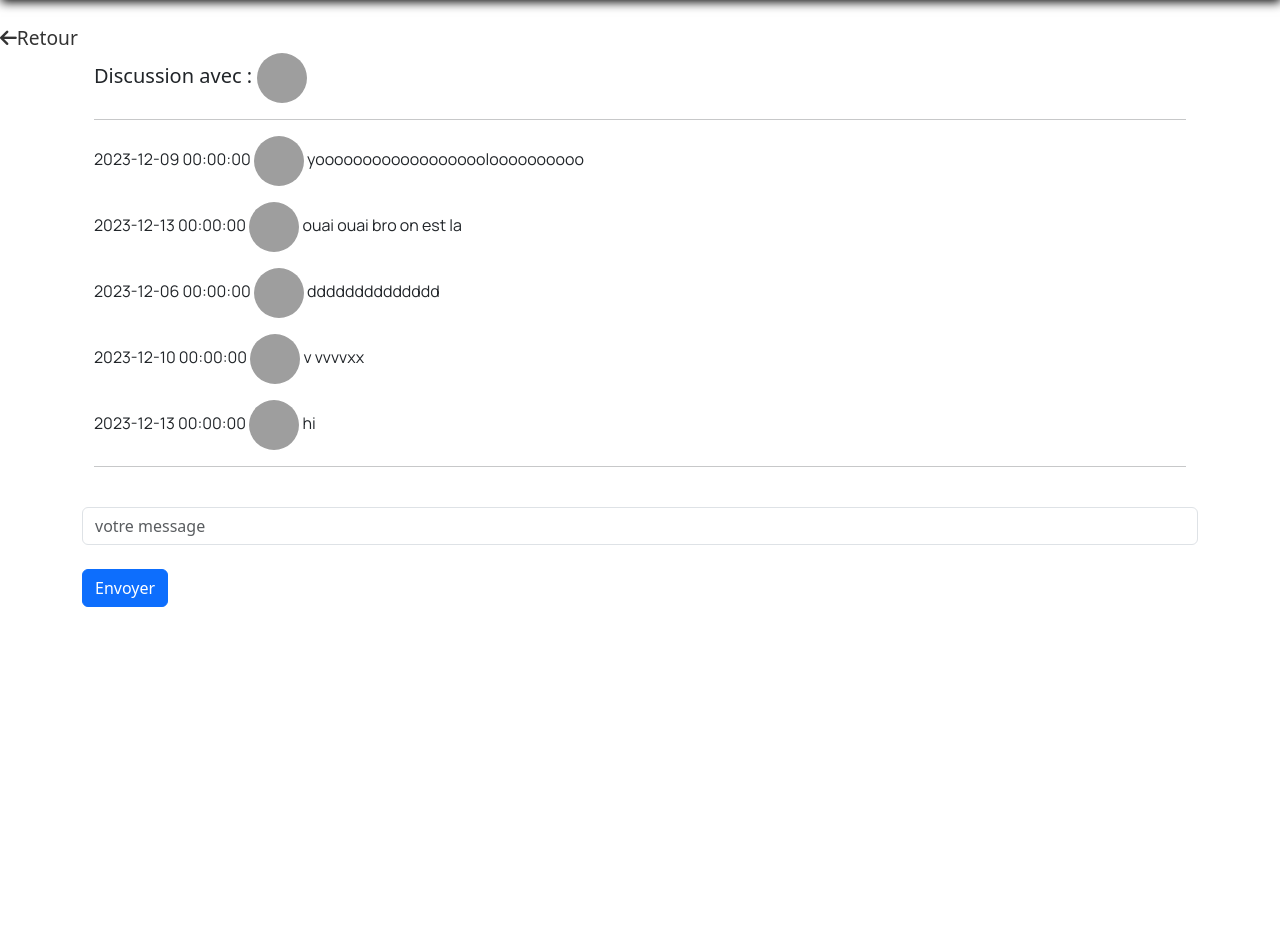
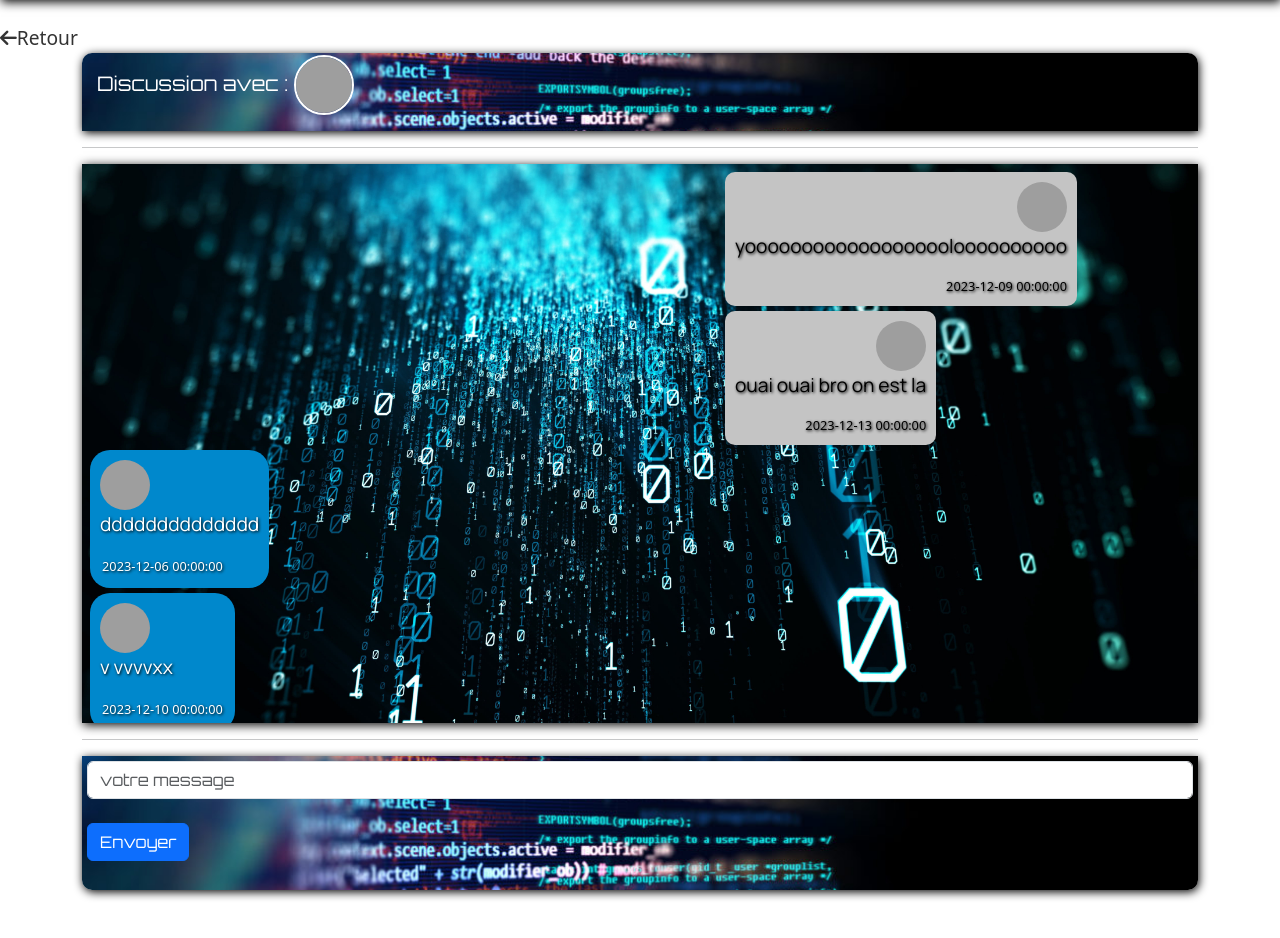
Before and after one commit to apexdevweb/code-farmers, a PHP site: page /mp.php?id=38 in a window 1280 px wide; the page is wider, and only the part inside the window is pictured. Shown: the part 75-1013 px from the top of that part. Run offline with PHP 8.4, Linux system fonts and the light colour scheme; a user stored in the database is signed in; data comes from the database, SQL or seed files in the repository; some libraries are stand-ins or nearby versions; grey boxes are pictures that could not be loaded.

Commit message:
Version 1.0

```diff
--- a/asset/style.css
+++ b/asset/style.css
@@ -511,31 +511,7 @@ p {
   justify-content: space-between;
 }
 /**************skill fin*********************/
-/**************WOR IN PROGRESS*********************/
-.warnning {
-  display: flex;
-  flex-direction: column;
-  align-items: center;
-  justify-content: center;
-  text-align: center;
-  height: auto;
-  width: 25vw;
-  margin-left: auto;
-  margin-right: auto;
-  font-family: "Manrope", sans-serif;
-  border: 2px solid white;
-  background-color: red;
-  border-radius: 10px;
-  box-shadow: 1px 2px 3px #000;
-  color: #fff;
-  transform: translateY(50%);
-  text-shadow: 1px 2px 3px #000;
-}
-.warnning > h3 {
-  text-align: center;
-}
 
-/**************WOR IN PROGRESS FIN*********************/
 /**************Primary bande*********************/
 #primary_bande {
   height: auto;
@@ -574,6 +550,118 @@ p {
   justify-content: space-evenly;
 }
 /**************editeur profil FIN*********************/
+/*********************MESSAGERIE********************************/
+#messages > .container-msg {
+  padding: 3px;
+  height: 50vh;
+  width: 100%;
+  box-sizing: border-box;
+  overflow-y: scroll;
+  overflow-x: hidden;
+  background: url("wallpapper/bgtree.jpg") no-repeat 90% 40%;
+  background-size: cover;
+  box-shadow: 1px 2px 10px #000;
+}
+#messages > h5 {
+  padding: 2px 0 0 15px;
+  height: 7vh;
+  width: 100%;
+  color: #fff;
+  background: url("wallpapper/bgone.jpg") no-repeat 50% 50%;
+  background-size: cover;
+  font-family: "Orbitron", sans-serif;
+  box-shadow: 1px 2px 10px #000;
+  border-top-left-radius: 10px;
+  border-top-right-radius: 10px;
+}
+
+.GlobalMsg > form {
+  padding: 5px;
+  height: 12vh;
+  width: 100%;
+  color: #fff;
+  background: url("wallpapper/bgone.jpg") no-repeat 50% 50%;
+  background-size: cover;
+  font-family: "Orbitron", sans-serif;
+  box-shadow: 1px 2px 10px #000;
+  border-bottom-left-radius: 10px;
+  border-bottom-right-radius: 10px;
+}
+/*scrollbar custom message*/
+.container-msg ::-webkit-scrollbar {
+  height: 5px;
+  width: 7px;
+  border-radius: 15px;
+}
+.container-msg ::-webkit-scrollbar-track {
+  background-color: #000;
+  border-radius: 15px;
+}
+.container-msg ::-webkit-scrollbar-thumb {
+  background: linear-gradient(#000, #e60000, #000);
+  border-radius: 15px;
+}
+/*scrollbar custom message FIN*/
+/************EXPEDITEUR***********************/
+.containerExpe {
+  margin: 5px;
+  padding: 10px;
+  display: flex;
+  flex-direction: column;
+  align-items: flex-start;
+  justify-content: start;
+  flex-wrap: wrap;
+  height: auto;
+  max-width: fit-content;
+  min-width: 10%;
+  background-color: #0088cc;
+  border-radius: 20px;
+  color: #fff;
+  font-size: 1.2rem;
+  font-weight: 500;
+  text-shadow: 1px 1px 3px #000;
+}
+.containerExpe > img {
+  width: 50px;
+  height: 50px;
+  border-radius: 50px;
+}
+.containerExpe > small {
+  padding: 2px;
+  border-radius: 5px;
+  font-size: 0.8rem;
+  text-shadow: 1px 1px 3px #000;
+}
+/************DESTINATAIRE***********************/
+.containerDesti {
+  margin: 5px 5px 5px 50vw;
+  padding: 10px;
+  display: flex;
+  flex-direction: column;
+  align-items: flex-end;
+  justify-content: end;
+  flex-wrap: wrap;
+  height: auto;
+  max-width: fit-content;
+  min-width: 10%;
+  background-color: #c4c4c4;
+  border-radius: 10px;
+  color: #000;
+  font-size: 1.2rem;
+  font-weight: 500;
+  text-shadow: 1px 1px 3px #000;
+}
+.containerDesti > img {
+  width: 50px;
+  height: 50px;
+  border-radius: 50px;
+}
+.containerDesti > small {
+  border-radius: 5px;
+  font-size: 0.8rem;
+  text-shadow: 1px 1px 3px #000;
+}
+/*********************MESSAGERIE FIN********************************/
 /****************FOOTER******************************************/
 footer {
   bottom: 0;
--- a/mp.php
+++ b/mp.php
@@ -16,18 +16,22 @@ include("includes/head.php");
     <br>
     <a href="messagerie.php"><i class="fa-solid fa-arrow-left"></i>Retour</a>
     <br>
-    <div class="container">
+    <div class="container GlobalMsg">
         <section id="messages">
-            <div class="container-sm">
-                <h5>Discussion avec : <img src="asset/image/<?= $_GET['id']; ?>" style="width: 50px; height: 50px; border-radius: 50px;"></h5>
-                <hr>
+            <h5>Discussion avec : <img src="asset/image/<?= $_GET['id']; ?>" style="width: 60px; height: 60px; border-radius: 50px; border: 2px solid #fff;"></h5>
+            <hr>
+            <div class="container-msg">
                 <!--on récupère et affiche le message du destinataire-->
                 <?php
                 $recupMsg = $bdd->prepare("SELECT * FROM msgprive WHERE id_expediteur = ? AND id_destinataire = ?");
                 $recupMsg->execute(array($_GET['id'], $_SESSION['id']));
                 while ($message = $recupMsg->fetch()) {
                 ?>
-                    <p><?= $message['msg_date'] . " " ?><img src="asset/image/<?= $_GET['id']; ?>" style="width: 50px; height: 50px; border-radius: 50px;"><?= " " . $message['message']; ?></p>
+                    <div class="containerDesti">
+                        <img src="asset/image/<?= $_GET['id']; ?>">
+                        <p><?= " " . $message['message']; ?></p>
+                        <small><?= $message['msg_date'] . " " ?></small>
+                    </div>
                 <?php
                 }
                 ?>
@@ -38,15 +42,18 @@ include("includes/head.php");
                 $recupMsg->execute(array($_SESSION['id'], $_GET['id']));
                 while ($message = $recupMsg->fetch()) {
                 ?>
-                    <p><?= $message['msg_date'] . " " ?><img src="asset/image/<?= $_SESSION['id']; ?>" style="width: 50px; height: 50px; border-radius: 50px;"><?= " " . $message['message']; ?></p>
+                    <div class="containerExpe">
+                        <img src="asset/image/<?= $_SESSION['id']; ?>" style="width: 50px; height: 50px; border-radius: 50px;">
+                        <p><?= " " . $message['message']; ?></p>
+                        <small><?= $message['msg_date'] . " " ?></small>
+                    </div>
                 <?php
                 }
                 ?>
                 <!--on récupère et affiche le message de l'expéditeur FIN-->
-                <hr>
             </div>
+            <hr>
         </section>
-        <br>
         <form method="POST">
             <div class="input-group flex-nowrap">
                 <input type="text" class="form-control" placeholder="votre message" name="msg_pv">
```
